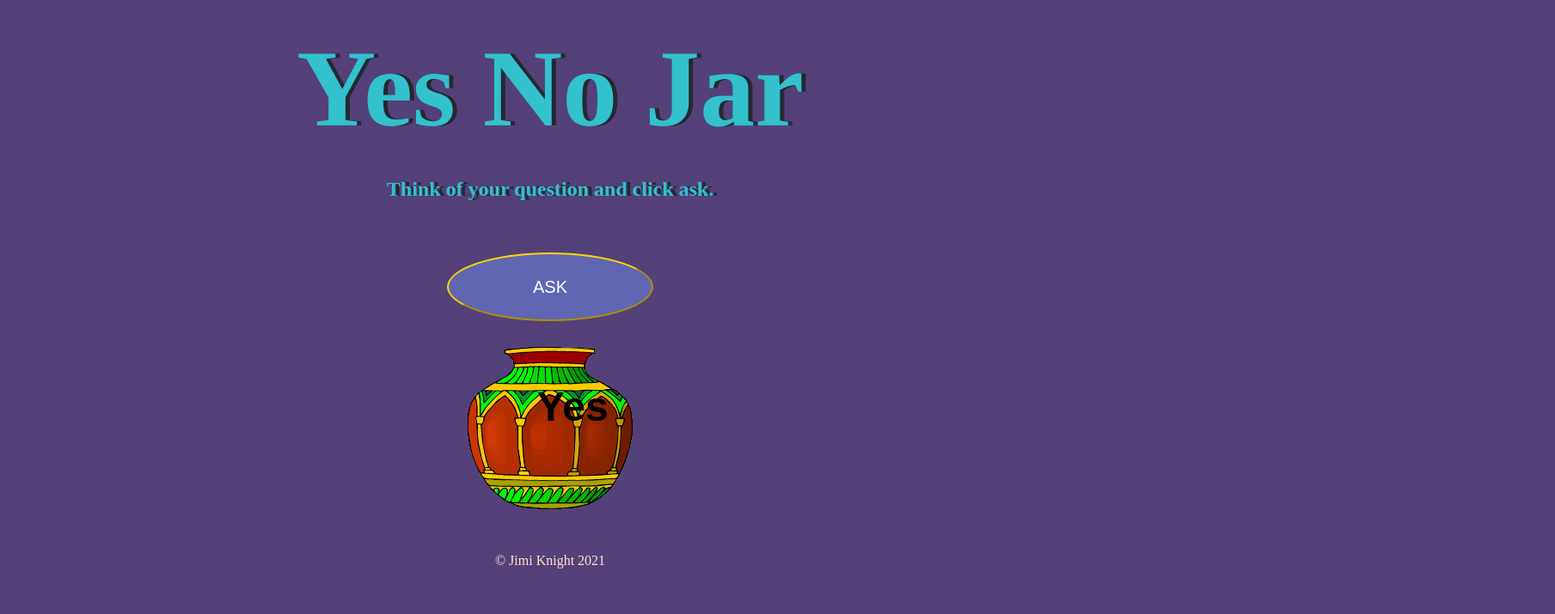
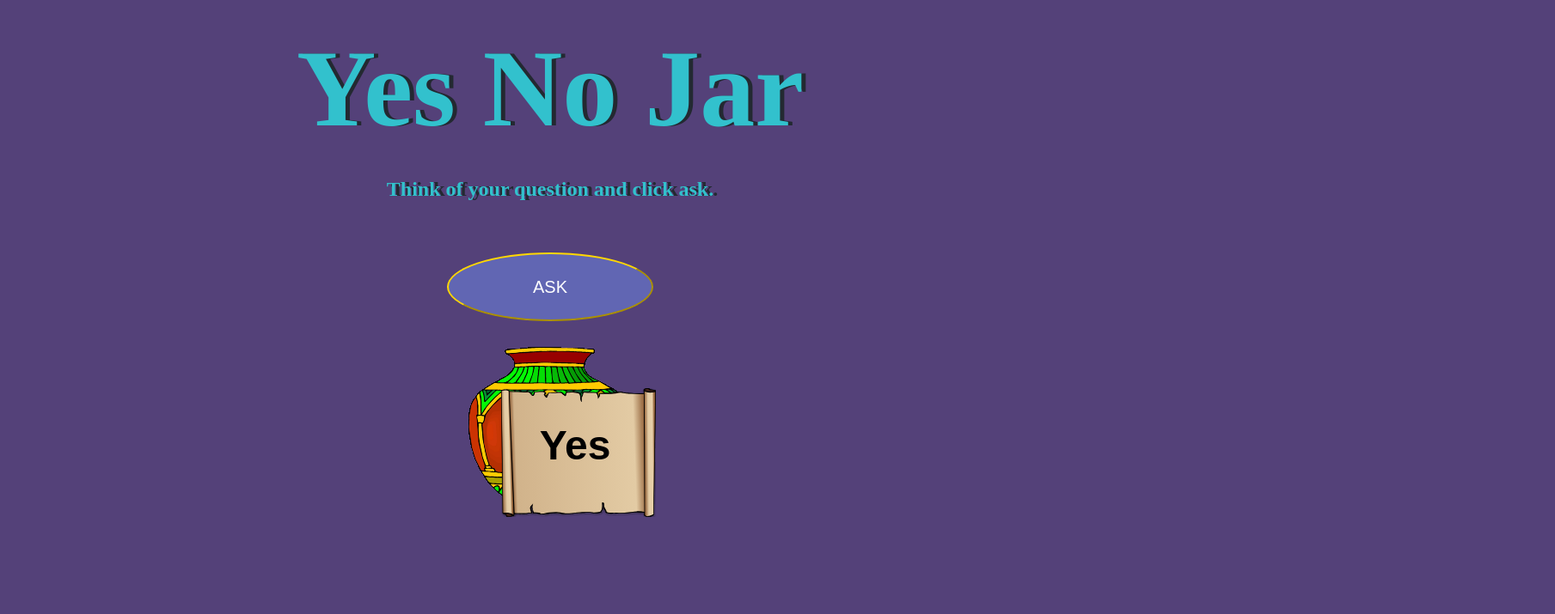
Before and after one commit to andorjimi/yesNoJar, a plain HTML site: page index.html in a window 1280 px wide. Shown: the top 715 px of the page at 86% size, 1809 px wide, since content can reach past the window. Drawn offline with Linux system fonts and the light colour scheme.

Commit message:
Cleaned up code

```diff
--- a/index.html
+++ b/index.html
@@ -15,10 +15,17 @@
     </div>
 
     <div class=container-images>
-        <img src="Images/Vase10.svg" alt="Vase10.svg" class=jar>
-        <img id="paper" src="Images/Parchment.svg" alt="parchment.svg" class=parchment>
-        <h2 class="answer">Yes</h2>
+        <div class="container-jar">
+            <img src="Images/Vase10.svg" alt="Vase10.svg" class=jar>
+            <div class="container-paper">
+                <img id="paper" src="Images/Parchment.svg" alt="parchment.svg" class="parchment answers">
+                <div class=container-answer>
+                    <h2 class="answer answers">Yes</h2>
+                </div>
+            </div>
 
+
+        </div>
     </div>
 
 
--- a/main.js
+++ b/main.js
@@ -1,17 +1,39 @@
-function buttonClick() {
-	var x = document.getElementById('paper');
-	if (x.style.display == 'block') {
-		x.style.display = 'none';
-	} else {
-		x.style.display = 'block';
-	}
-}
+// function buttonClick() {
+// 	var x = document.getElementById('paper');
+// 	if (x.style.display == 'block') {
+// 		x.style.display = 'none';
+// 	} else {
+// 		x.style.display = 'block';
+// 	}
+// }
 
 // function buttonClick() {
-// 	var x = document.getElementById('paper');
-// 	if (x.style.visibility == 'visible') {
-// 		x.style.visibility = 'hidden';
+// 	var x = document.querySectorAll('.answers');
+// 	if (x.style.display == 'block') {
+// 		x.style.display = 'none';
 // 	} else {
-// 		x.style.visibility = 'visible';
+// 		x.style.display = 'block';
 // 	}
 // }
+
+// const parent = document.querySelectorAll(".answers")
+
+// parent.forEach(changeColor)
+
+// function changeColor(element) {
+// 	element..style.backgroundColor = "#333"
+// }
+
+// const paper = document.querySelector('.answers')[0];
+// const answer = document.querySelector('.answers')[1];
+
+// buttonClick(paper);
+// buttonClick(answer);
+
+// function buttonClick(element) {
+// 	if (element.style.display == 'block') {
+// 		element.style.display = 'none';
+// 	} else {
+// 		element.style.display = 'block';
+// 	}
+// }
--- a/styles.css
+++ b/styles.css
@@ -1,8 +1,3 @@
-.container {
-	width: 70%;
-	margin: auto;
-}
-
 body {
 	background-color: #544179;
 	color: #32c1cd;
@@ -28,39 +23,50 @@ h2 {
 	font-size: 20px;
 	border-radius: 50%;
 	border-color: gold;
-	/* border: 2px solid gold; */
 	width: 15rem;
 	height: 5rem;
 	box-shadow: 5px;
 }
 
-/* Body */
+/* Image Containers */
 .container-images {
 	position: static;
 }
 
+.container-jar {
+	position: relative;
+	left: 42.5%;
+}
+
+.container-paper {
+	position: absolute;
+	top: 26%;
+	left: 3%;
+}
+
+.container-answer {
+	position: absolute;
+	top: 6%;
+	left: 2%;
+}
+
+/* Images  */
 .jar {
 	display: block;
 	width: 15%;
-	left: 42.5%;
-	position: absolute;
 }
 
 .parchment {
-	position: absolute;
-	display: none;
-	/* visibility: hidden; */
-	width: 10%;
-	left: 45%;
-	top: 50%;
+	/* display: none; */
+	display: block;
+	width: 60%;
 }
 
 .answer {
 	/* background-color: #fff; */
+	/* display: none; */
+	display: block;
 	width: 100px;
-	position: absolute;
-	left: 45.8%;
-	top: 52%;
 	color: black;
 	text-shadow: none;
 	font-size: 3rem;
@@ -68,8 +74,9 @@ h2 {
 	font-family: fantasy;
 }
 
+/* Footer */
 #footer {
-	position: relative;
+	/* position: relative; */
 	margin-top: 15%;
 	color: bisque;
 	padding: 50px;
```
